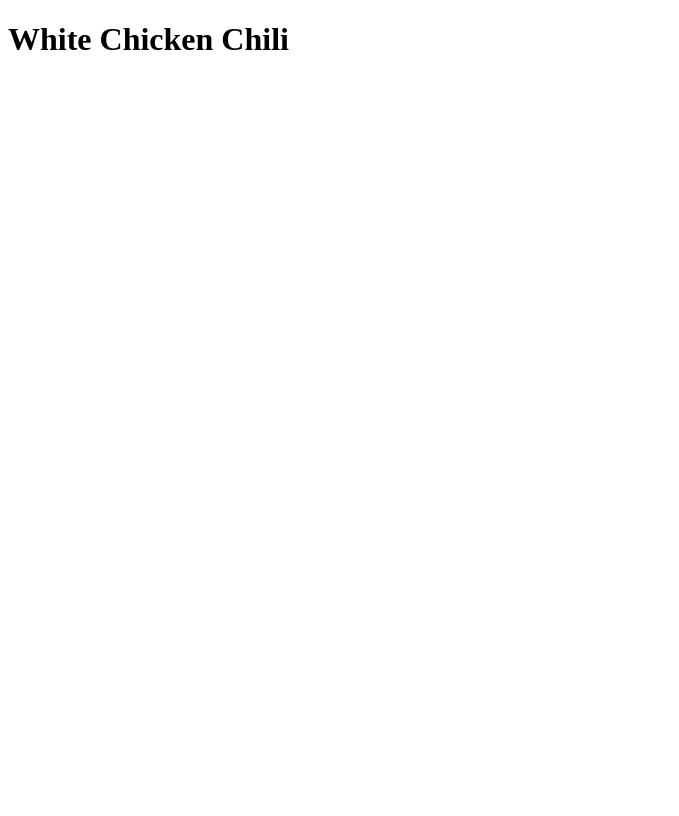
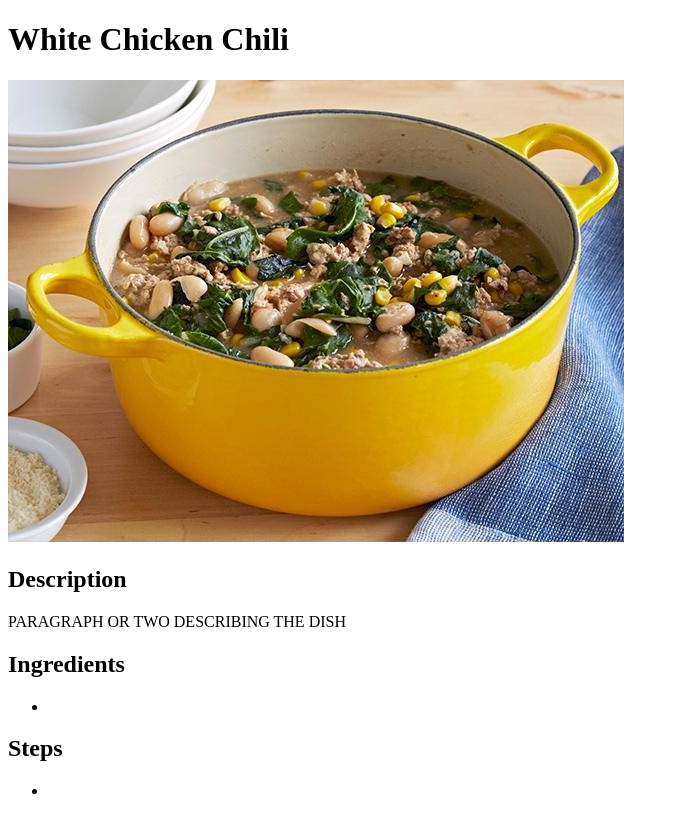
Before and after one commit to semperteneo/odin-recipes, a plain HTML site: page recipes/white_chicken_chili.html in a window 1280 px wide. Shown: the whole page, without its empty margins (0-679 px from the left). Drawn offline with Linux system fonts and the light colour scheme.

Commit message:
Add images and framework for recipe ingredients and steps to recipes.

```diff
--- a/recipes/white_chicken_chili.html
+++ b/recipes/white_chicken_chili.html
@@ -8,5 +8,18 @@
 </head>
 <body>
     <h1>White Chicken Chili</h1>
+    <img src="/assets/white_chicken_chili.jpeg" alt="White Chicken Chili">
+    <h2>Description</h2>
+    <p>
+        PARAGRAPH OR TWO DESCRIBING THE DISH
+    </p>
+    <h2>Ingredients</h2>
+    <ul>
+        <li></li>
+    </ul>
+    <h2>Steps</h2>
+    <ul>
+        <li></li>
+    </ul>
 </body>
 </html>
```
Also changed, not shown: recipes/jambalaya.html (+13 -0 lines), 1 other file.
